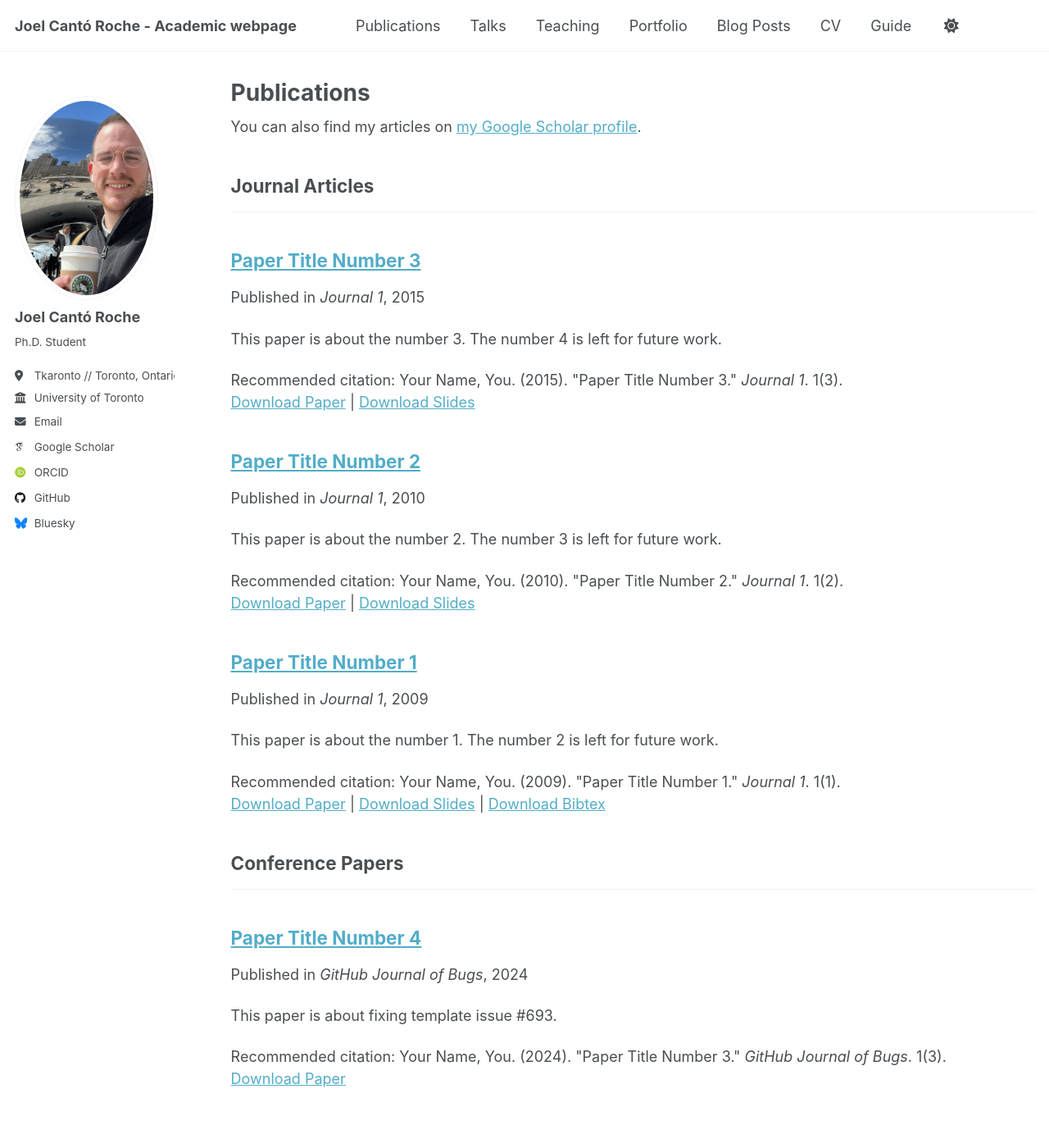
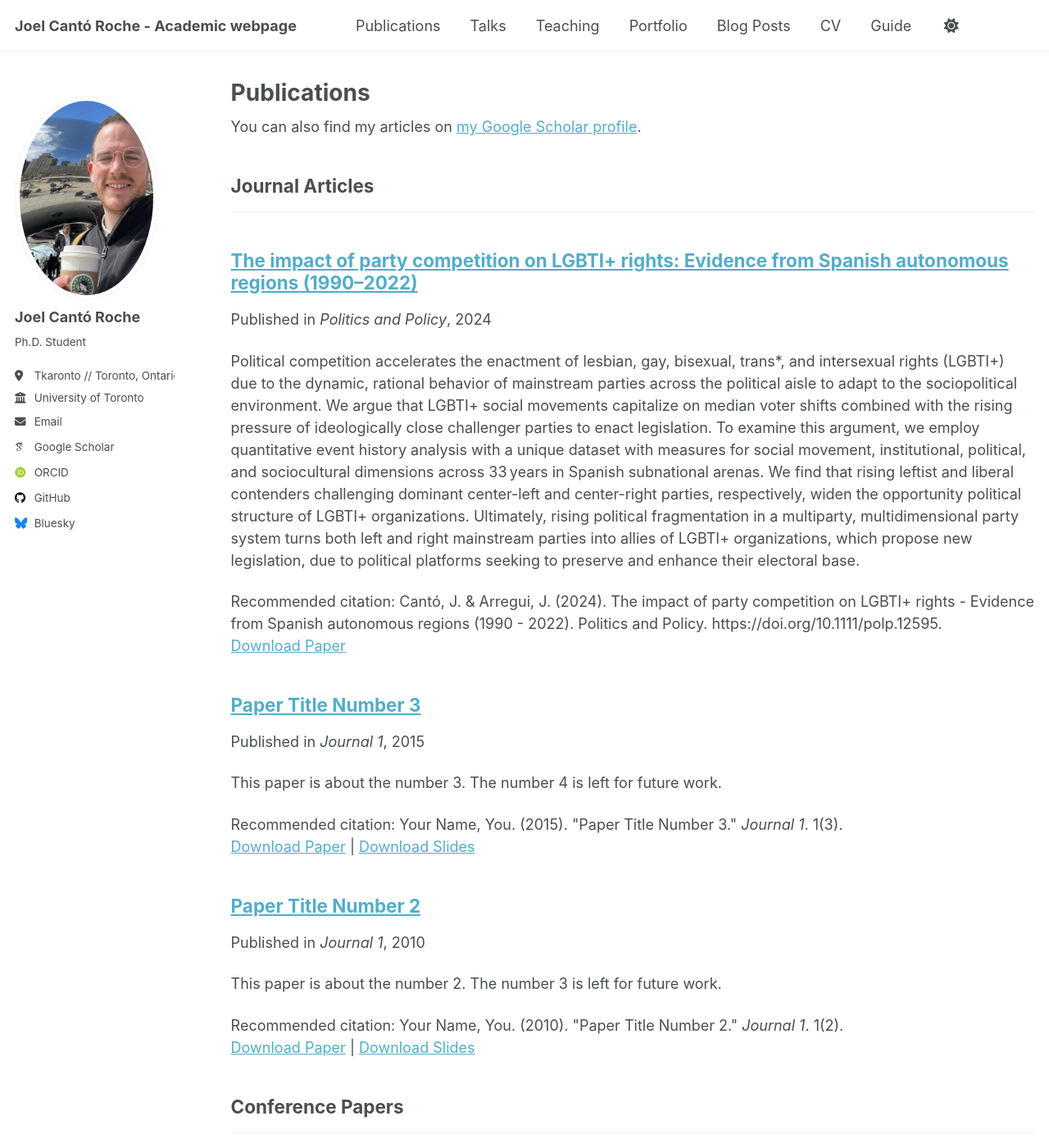
Before and after one commit to jcantoroc/jcantoroc.github.io, a Jekyll site: the page built from _pages/publications.html, in a window 1280 px wide and 1400 px high. Shown: the whole window at 82% size. Built offline with Jekyll 4.4.1, drawn with Linux system fonts in a browser that asks for light colours; some web fonts are replaced.

Commit message:
Update 2009-10-01-paper-title-number-1.md

```diff
--- a/_publications/2009-10-01-paper-title-number-1.md
+++ b/_publications/2009-10-01-paper-title-number-1.md
@@ -1,14 +1,12 @@
 ---
-title: "Paper Title Number 1"
+title: "The impact of party competition on LGBTI+ rights: Evidence from Spanish autonomous regions (1990–2022)"
 collection: publications
 category: manuscripts
-permalink: /publication/2009-10-01-paper-title-number-1
-excerpt: 'This paper is about the number 1. The number 2 is left for future work.'
-date: 2009-10-01
-venue: 'Journal 1'
-slidesurl: 'http://academicpages.github.io/files/slides1.pdf'
-paperurl: 'http://academicpages.github.io/files/paper1.pdf'
-bibtexurl: 'http://academicpages.github.io/files/bibtex1.bib'
-citation: 'Your Name, You. (2009). &quot;Paper Title Number 1.&quot; <i>Journal 1</i>. 1(1).'
+permalink: /publication/2024-03-23-paper-title-number-1
+excerpt: 'Political competition accelerates the enactment of lesbian, gay, bisexual, trans*, and intersexual rights (LGBTI+) due to the dynamic, rational behavior of mainstream parties across the political aisle to adapt to the sociopolitical environment. We argue that LGBTI+ social movements capitalize on median voter shifts combined with the rising pressure of ideologically close challenger parties to enact legislation. To examine this argument, we employ quantitative event history analysis with a unique dataset with measures for social movement, institutional, political, and sociocultural dimensions across 33 years in Spanish subnational arenas. We find that rising leftist and liberal contenders challenging dominant center-left and center-right parties, respectively, widen the opportunity political structure of LGBTI+ organizations. Ultimately, rising political fragmentation in a multiparty, multidimensional party system turns both left and right mainstream parties into allies of LGBTI+ organizations, which propose new legislation, due to political platforms seeking to preserve and enhance their electoral base.'
+date: 2024-03-23
+venue: 'Politics and Policy'
+paperurl: 'https://doi.org/10.1111/polp.12595'
+citation: 'Cantó, J. & Arregui, J. (2024). The impact of party competition on LGBTI+ rights - Evidence from Spanish autonomous regions (1990 - 2022). Politics and Policy. https://doi.org/10.1111/polp.12595.'
 ---
 The contents above will be part of a list of publications, if the user clicks the link for the publication than the contents of section will be rendered as a full page, allowing you to provide more information about the paper for the reader. When publications are displayed as a single page, the contents of the above "citation" field will automatically be included below this section in a smaller font.
```
